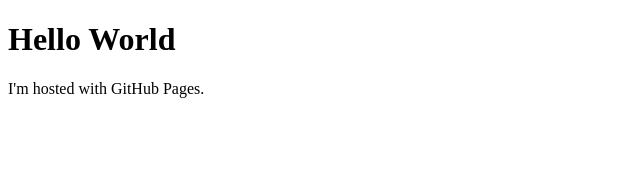
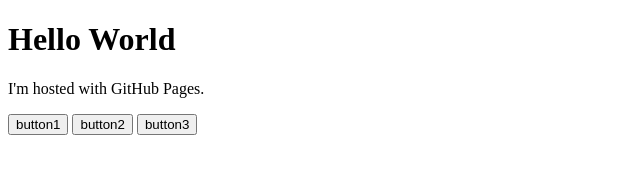
Before and after one commit to JBeckius/JBeckius.github.io, a plain HTML site: page page.html in a window 1280 px wide. Shown: the whole page, without its empty margins (0-640 px from the left). Drawn offline with Linux system fonts and the light colour scheme.

Commit message:
Added div with three buttons.

```diff
--- a/page.html
+++ b/page.html
@@ -3,5 +3,10 @@
 <body>
 <h1>Hello World</h1>
 <p>I'm hosted with GitHub Pages.</p>
+<div id="navBar">
+	<button>button1</button>
+	<button>button2</button>
+	<button>button3</button>
+</div>
 </body>
 </html>
```
